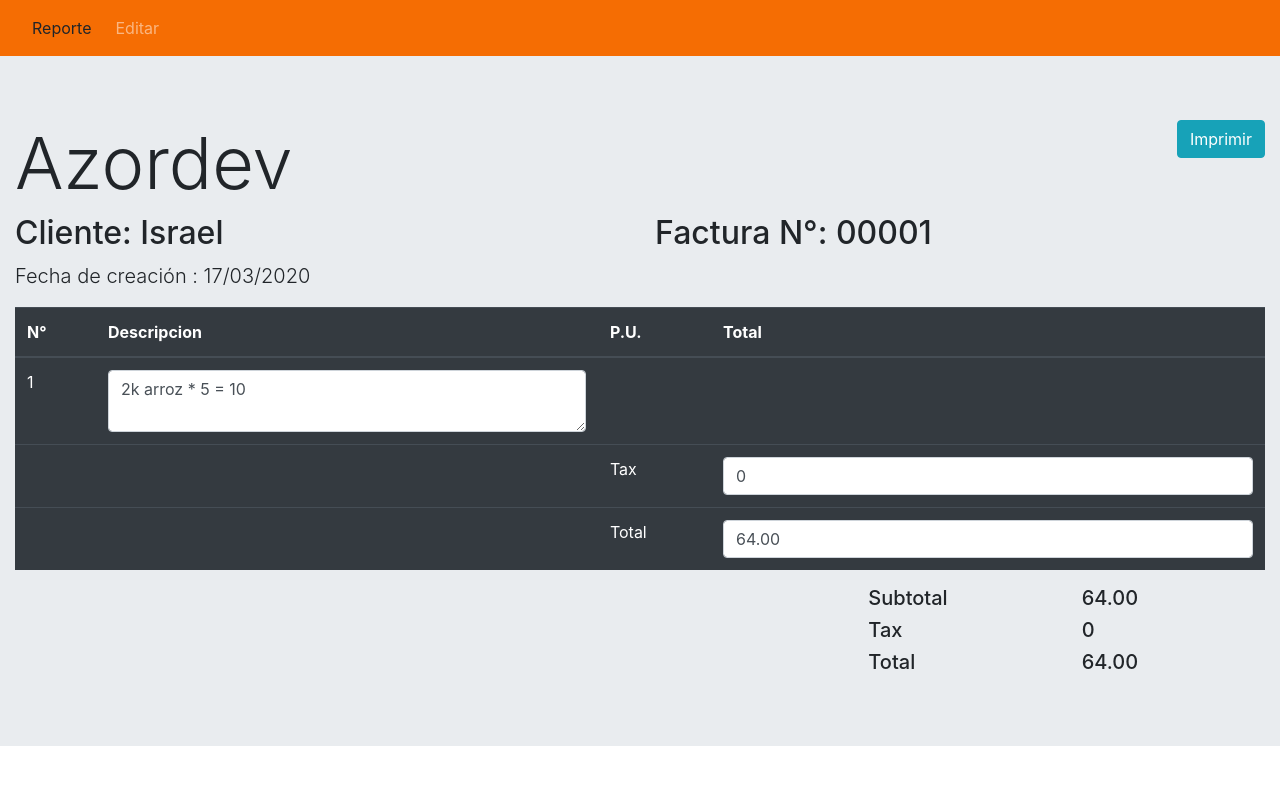
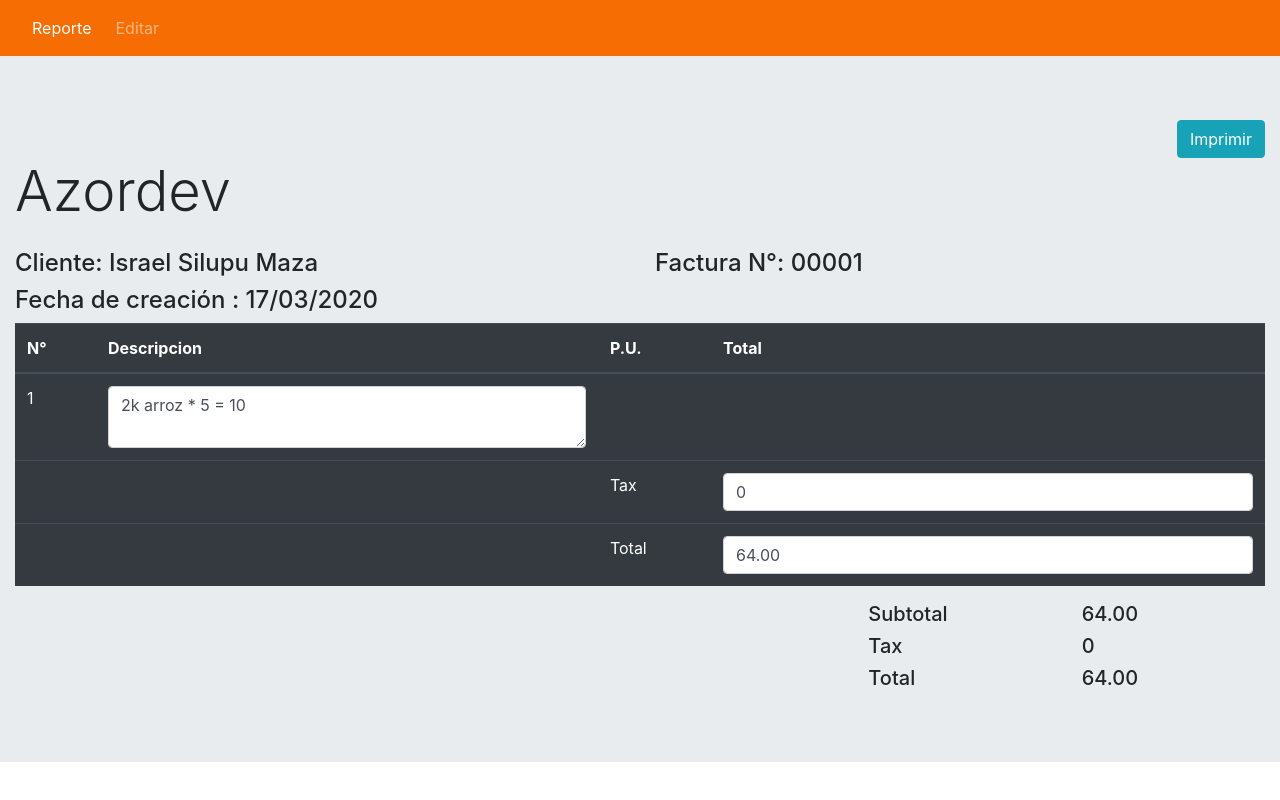
Before and after one commit to Israel-Laguan/reporting, a Next.js app: page /report in a window 1280 px wide. Built offline with nearby package versions, Linux system fonts and the light colour scheme; sample sign-in values are in the browser's storage.

Commit message:
fix report styles

```diff
--- a/components/BodyReport.js
+++ b/components/BodyReport.js
@@ -9,11 +9,7 @@ const BodyReport = ({ data = {} }) => {
     <>
       <Jumbotron fluid>
         <Container fluid>
-          <Row>
-            <Col>
-              <h1 className="display-3">{data.company}</h1>
-            </Col>
-            <Col className="text-right">
+          <div className="text-right">
             <Button
               color="info"
               onClick={e => {
@@ -24,17 +20,25 @@ const BodyReport = ({ data = {} }) => {
             >
               Imprimir
             </Button>{" "}
+          </div>
+          <Row>
+            <Col className="mb-3">
+              <h2 className="display-4">{data.company}</h2>
             </Col>
           </Row>
           <Row>
-            <Col>
-              <h2 className="display-5">Cliente: {data.client}</h2>
+            <Col xs="12" md="6">
+              <h4 className="display-5 inline-block">{`Cliente: ${data.client}`}</h4>
             </Col>
-            <Col>
-              <h2 className="display-5">Factura N°: {data.reportId}</h2>
+            <Col xs="12" md="6">
+              <h4 className="display-5">Factura N°: {data.reportId}</h4>
+            </Col>
+            <Col xs="12" md="6">
+              <h4 className="display-5">
+                Fecha de creación : {data.createdAt}
+              </h4>
             </Col>
           </Row>
-          <p className="lead">Fecha de creación : {data.createdAt}</p>
           <DetailTable items={data.items} tax={data.tax} total={data.total} />
           <TotalPay totalPrice={data.total} />
         </Container>
@@ -58,7 +62,7 @@ BodyReport.propTypes = {
 BodyReport.defaultProps = {
   data: {
     company: "Azordev",
-    client: "Israel",
+    client: "Israel Silupu Maza",
     reportId: "00001",
     items: "2k arroz * 5 = 10",
     total: "64.00",
--- a/components/Header.js
+++ b/components/Header.js
@@ -20,28 +20,28 @@ const Header = ({ editReport, createReport, createUser, editUser, users }) => {
     <div>
       <Navbar dark expand="md" style={{ backgroundColor: "#F56D03" }}>
         <Link href="/">
-          <NavLink>Reporte</NavLink>
+          <NavLink style={{ color: "white" }}>Reporte</NavLink>
         </Link>
         <NavbarToggler onClick={toggle} />
         <Collapse isOpen={isOpen} navbar>
           <Nav className="mr-auto" navbar>
             {editReport && (
               <NavItem>
-                <Link href="/edit" >
+                <Link href="/edit">
                   <NavLink>Editar</NavLink>
                 </Link>
               </NavItem>
             )}
             {createReport && (
               <NavItem>
-                <Link href="/new" >
+                <Link href="/new">
                   <NavLink>Crear Reporte</NavLink>
                 </Link>
               </NavItem>
             )}
             {createUser && (
               <NavItem>
-                <Link href="/new-user" >
+                <Link href="/new-user">
                   <NavLink>Crear Usuario</NavLink>
                 </Link>
               </NavItem>
```
Lines whose indentation alone changed are shown as unchanged.
